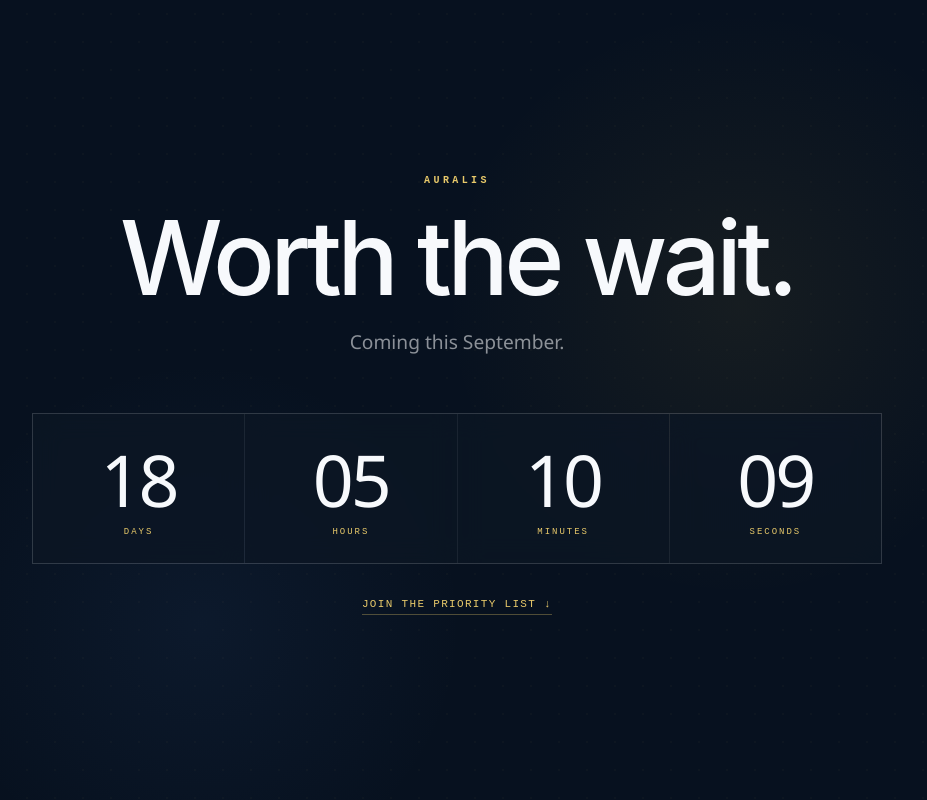
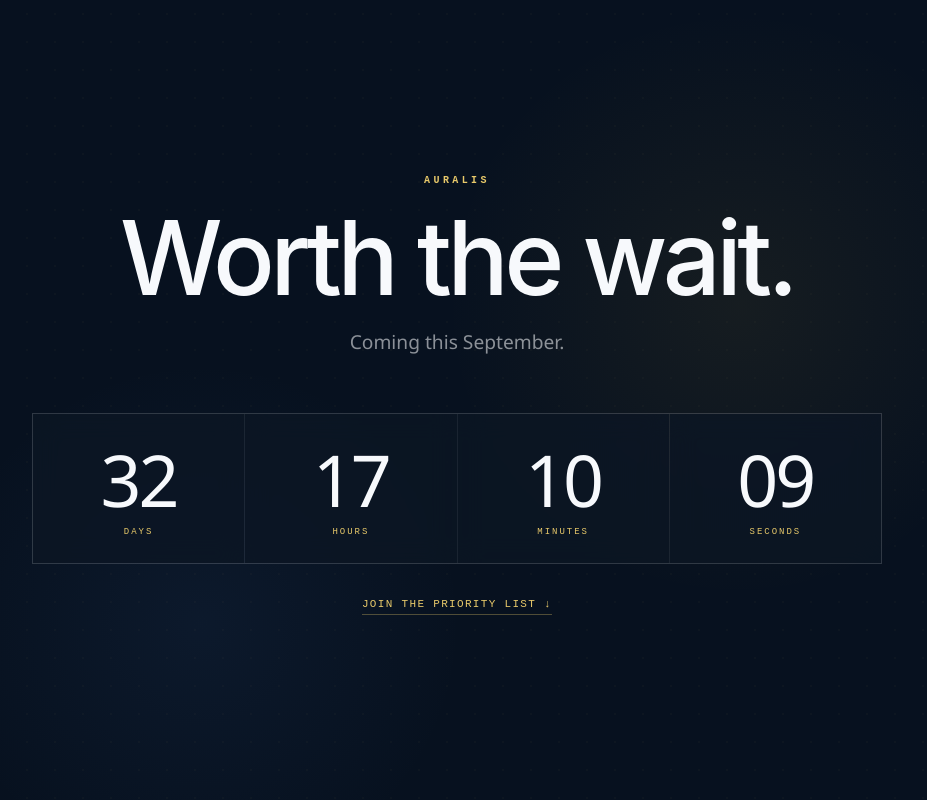
Before and after one commit to flaviacinquepalmi/auralis_waiting, a plain HTML site: page index.html in a window 1280 px wide. Shown: the top 800 px of the page, without its empty margins (183-1110 px from the left). Drawn offline with Linux system fonts and the light colour scheme.

Commit message:
Update index.html

```diff
--- a/index.html
+++ b/index.html
@@ -430,7 +430,7 @@
 
 <script>
 (function(){
-  const target = new Date('2026-09-01T00:00:00+02:00').getTime();
+  const target = new Date('2026-09-15T12:00:00+02:00').getTime();
 
   function updateCountdown(){
     const now = Date.now();
```
